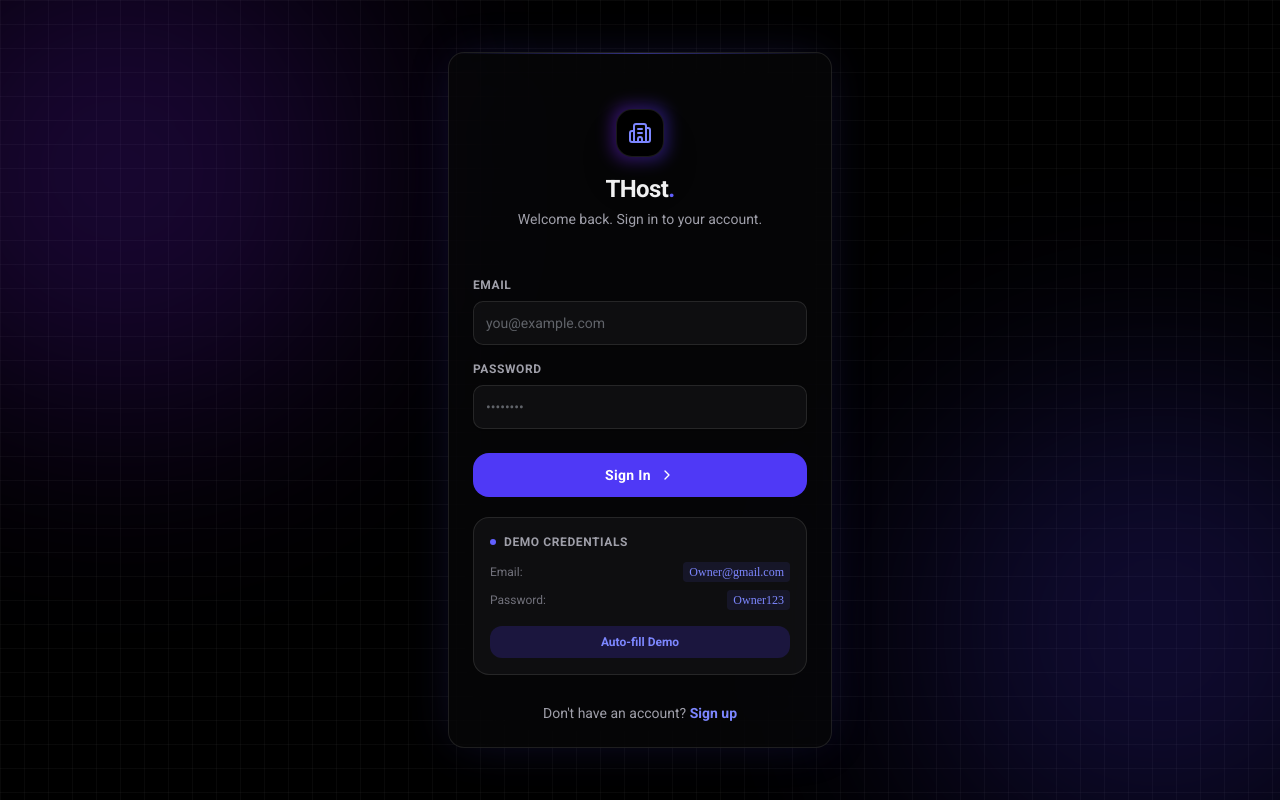
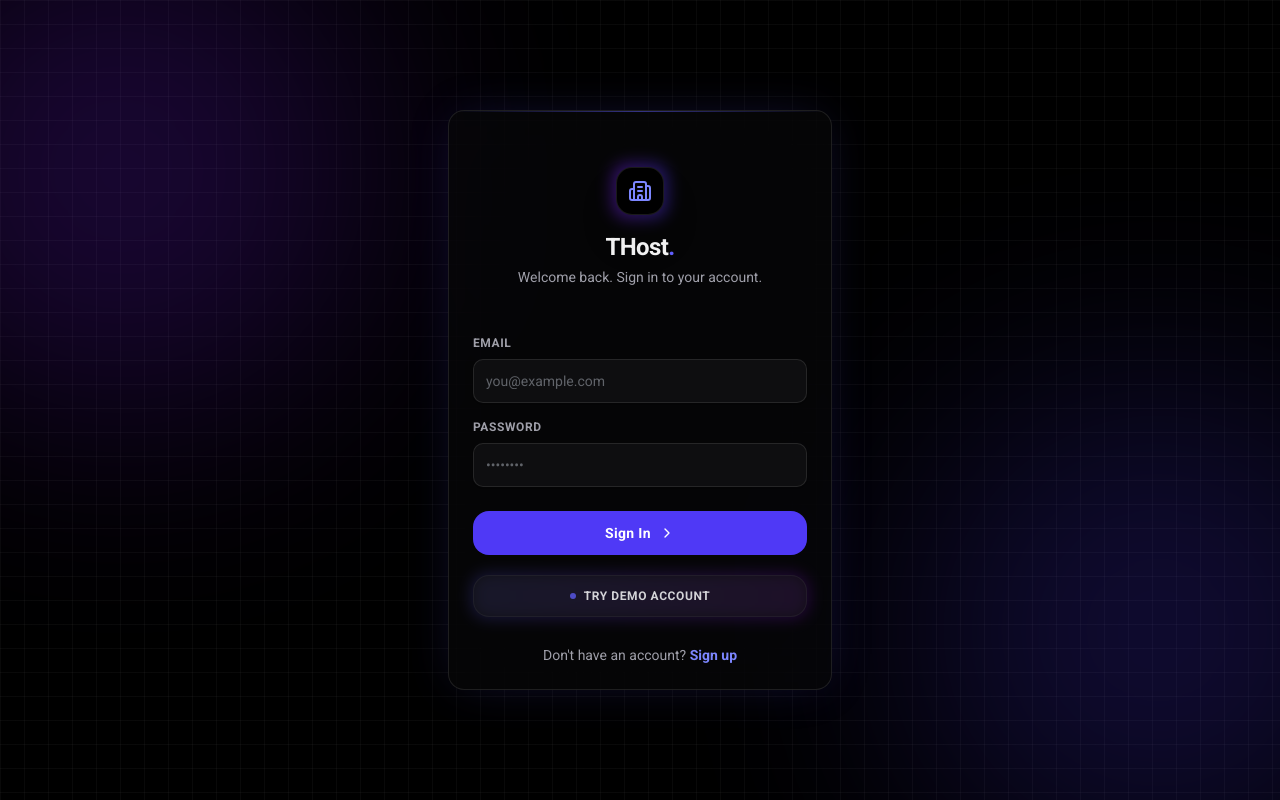
Before and after one commit to prrrrnav/THost, a Next.js app: page /login in a window 1280 px wide. Built offline with nearby package versions, Linux system fonts and the light colour scheme.

Commit message:
Updated Sign In for demo

```diff
--- a/app/login/page.tsx
+++ b/app/login/page.tsx
@@ -209,20 +209,8 @@ export default function LoginPage() {
               </Button>
             </form>
 
-            <div className="rounded-xl border border-white/10 bg-zinc-900/50 p-4 text-sm">
-              <div className="flex items-center gap-2 mb-3">
-                <div className="h-1.5 w-1.5 rounded-full bg-indigo-500" />
-                <span className="text-xs font-semibold uppercase tracking-wider text-zinc-400">Demo Credentials</span>
-              </div>
-              <div className="space-y-2">
-                <div className="flex justify-between items-center">
-                  <span className="text-zinc-500 text-xs">Email:</span>
-                  <code className="text-indigo-400 font-mono text-xs bg-indigo-500/10 px-1.5 py-0.5 rounded">Owner@gmail.com</code>
-                </div>
-                <div className="flex justify-between items-center">
-                  <span className="text-zinc-500 text-xs">Password:</span>
-                  <code className="text-indigo-400 font-mono text-xs bg-indigo-500/10 px-1.5 py-0.5 rounded">Owner123</code>
-                </div>
+            <div className="relative group/demo">
+              <div className="absolute -inset-0.5 rounded-xl bg-gradient-to-r from-indigo-500 to-purple-600 opacity-20 blur transition duration-500 group-hover/demo:opacity-40"></div>
               <button
                 type="button"
                 onClick={() => {
@@ -231,13 +219,21 @@ export default function LoginPage() {
                   if (emailInput && passwordInput) {
                     emailInput.value = 'Owner@gmail.com';
                     passwordInput.value = 'Owner123';
+                    // Trigger input event to ensure any validation/masking logic is updated
+                    emailInput.dispatchEvent(new Event('input', { bubbles: true }));
+                    passwordInput.dispatchEvent(new Event('input', { bubbles: true }));
                   }
+                  toast({
+                    title: "Demo credentials applied",
+                    description: "Click 'Sign In' to access the dashboard.",
+                    className: "bg-indigo-600 text-white border-none"
+                  });
                 }}
-                  className="mt-2 w-full rounded-lg bg-indigo-600/20 py-2 text-xs font-bold text-indigo-400 transition-all hover:bg-indigo-600/30 active:scale-[0.98]"
+                className="relative flex w-full items-center justify-center gap-2 rounded-xl border border-white/5 bg-zinc-900/50 py-3 text-xs font-bold tracking-wider text-zinc-300 transition-all hover:bg-zinc-800 hover:text-white"
               >
-                  Auto-fill Demo
+                <div className="h-1.5 w-1.5 rounded-full bg-indigo-500 animate-pulse" />
+                TRY DEMO ACCOUNT
               </button>
-              </div>
             </div>
 
             <p className="text-center text-sm text-zinc-400 mt-2">
```
Lines whose indentation alone changed are shown as unchanged.
